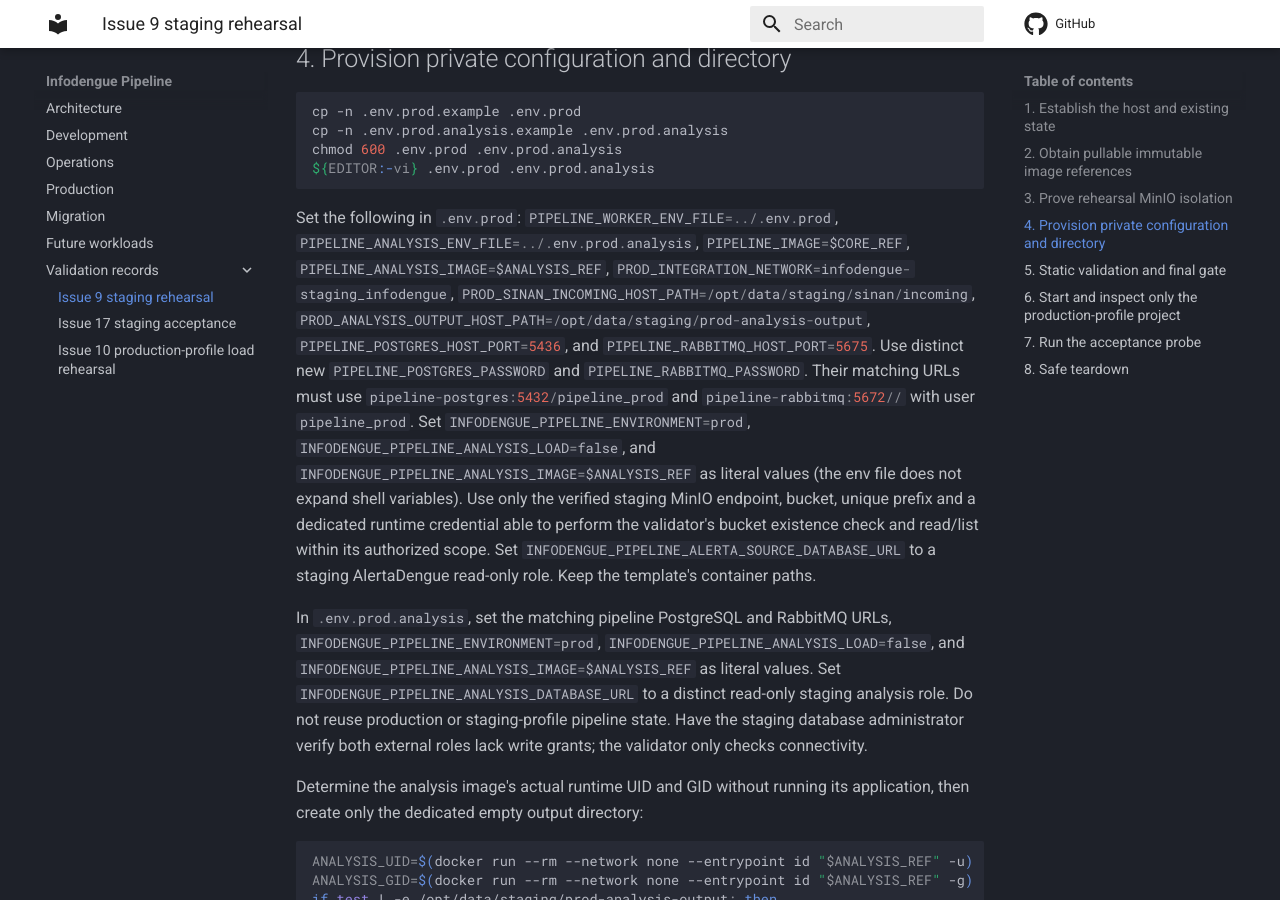
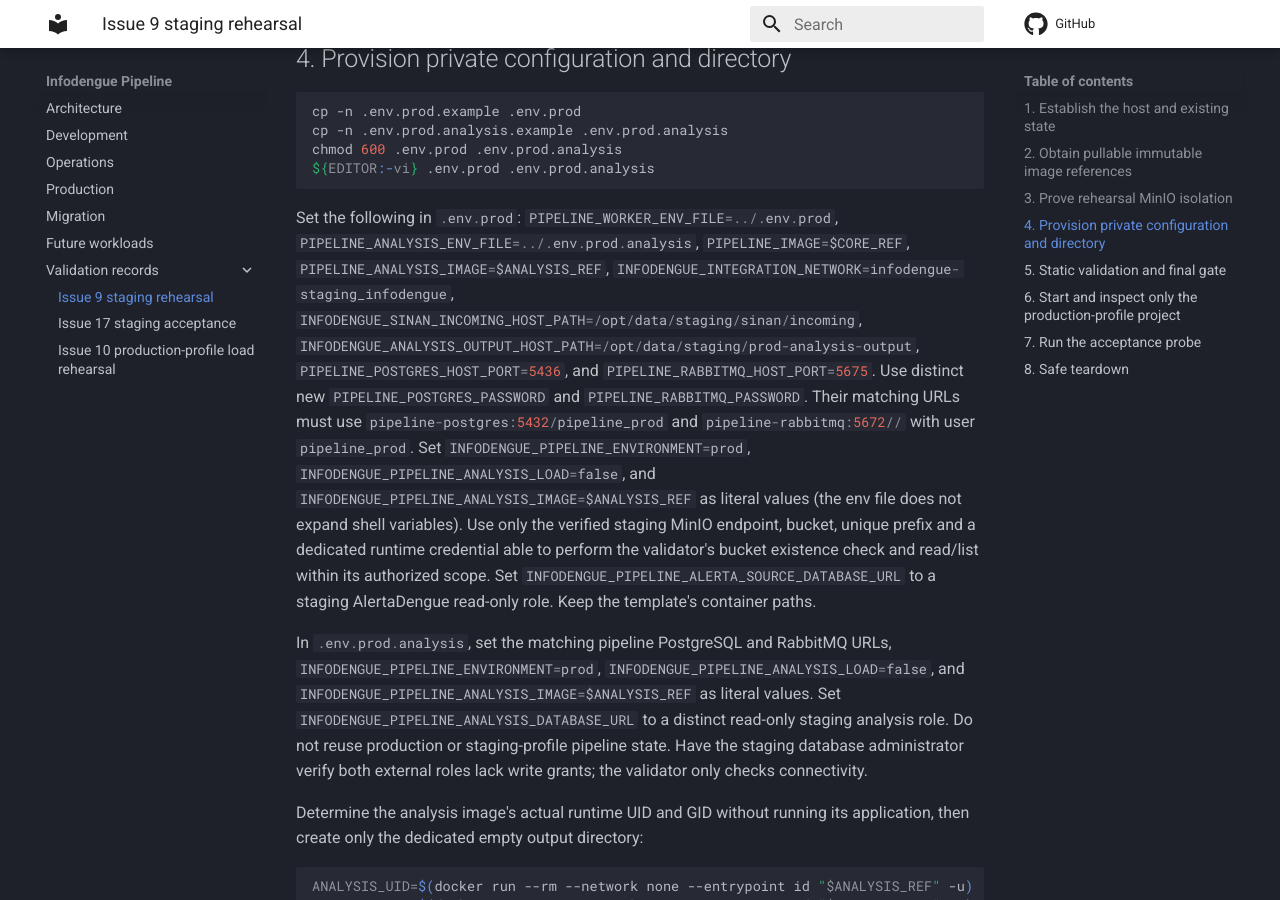
Before and after one commit to esloch/infodengue-pipeline, an MkDocs documentation site: the page built from docs/issue9-staging-rehearsal.md, in a window 1280 px wide and 900 px high, scrolled down 2311 px. Built offline with MkDocs 1.6.1 and Material for MkDocs 9.7.7, drawn with Linux system fonts in a browser that asks for light colours; comment, search, counter and statistics services are not loaded.

Commit message:
docs(config): align operational guidance with shared host variables

```diff
--- a/docs/issue9-staging-rehearsal.md
+++ b/docs/issue9-staging-rehearsal.md
@@ -120,9 +120,9 @@ ${EDITOR:-vi} .env.prod .env.prod.analysis
 Set the following in `.env.prod`: `PIPELINE_WORKER_ENV_FILE=../.env.prod`,
 `PIPELINE_ANALYSIS_ENV_FILE=../.env.prod.analysis`, `PIPELINE_IMAGE=$CORE_REF`,
 `PIPELINE_ANALYSIS_IMAGE=$ANALYSIS_REF`,
-`PROD_INTEGRATION_NETWORK=infodengue-staging_infodengue`,
-`PROD_SINAN_INCOMING_HOST_PATH=/opt/data/staging/sinan/incoming`,
-`PROD_ANALYSIS_OUTPUT_HOST_PATH=/opt/data/staging/prod-analysis-output`,
+`INFODENGUE_INTEGRATION_NETWORK=infodengue-staging_infodengue`,
+`INFODENGUE_SINAN_INCOMING_HOST_PATH=/opt/data/staging/sinan/incoming`,
+`INFODENGUE_ANALYSIS_OUTPUT_HOST_PATH=/opt/data/staging/prod-analysis-output`,
 `PIPELINE_POSTGRES_HOST_PORT=5436`, and `PIPELINE_RABBITMQ_HOST_PORT=5675`.
 Use distinct new `PIPELINE_POSTGRES_PASSWORD` and
 `PIPELINE_RABBITMQ_PASSWORD`. Their matching URLs must use
```
